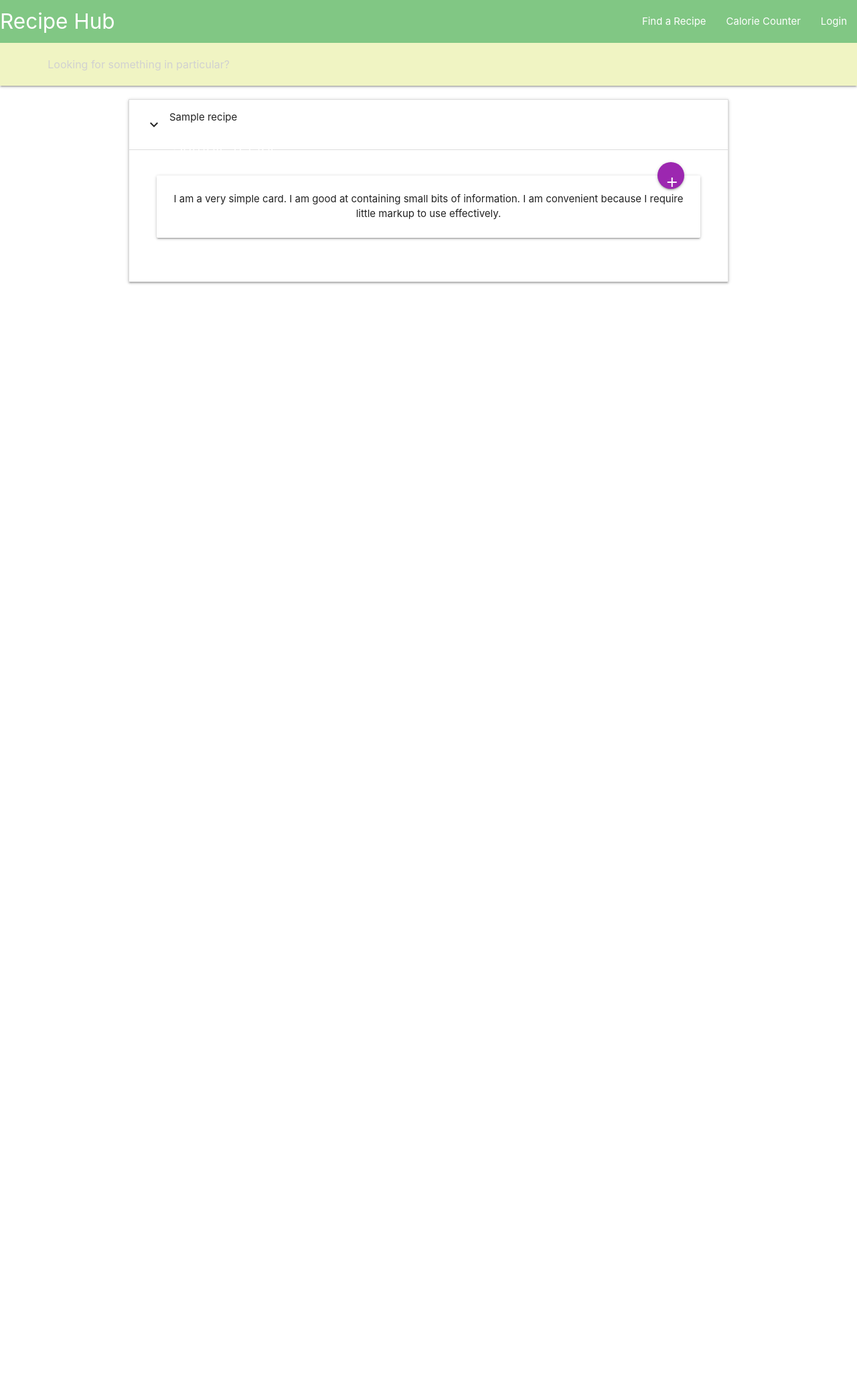
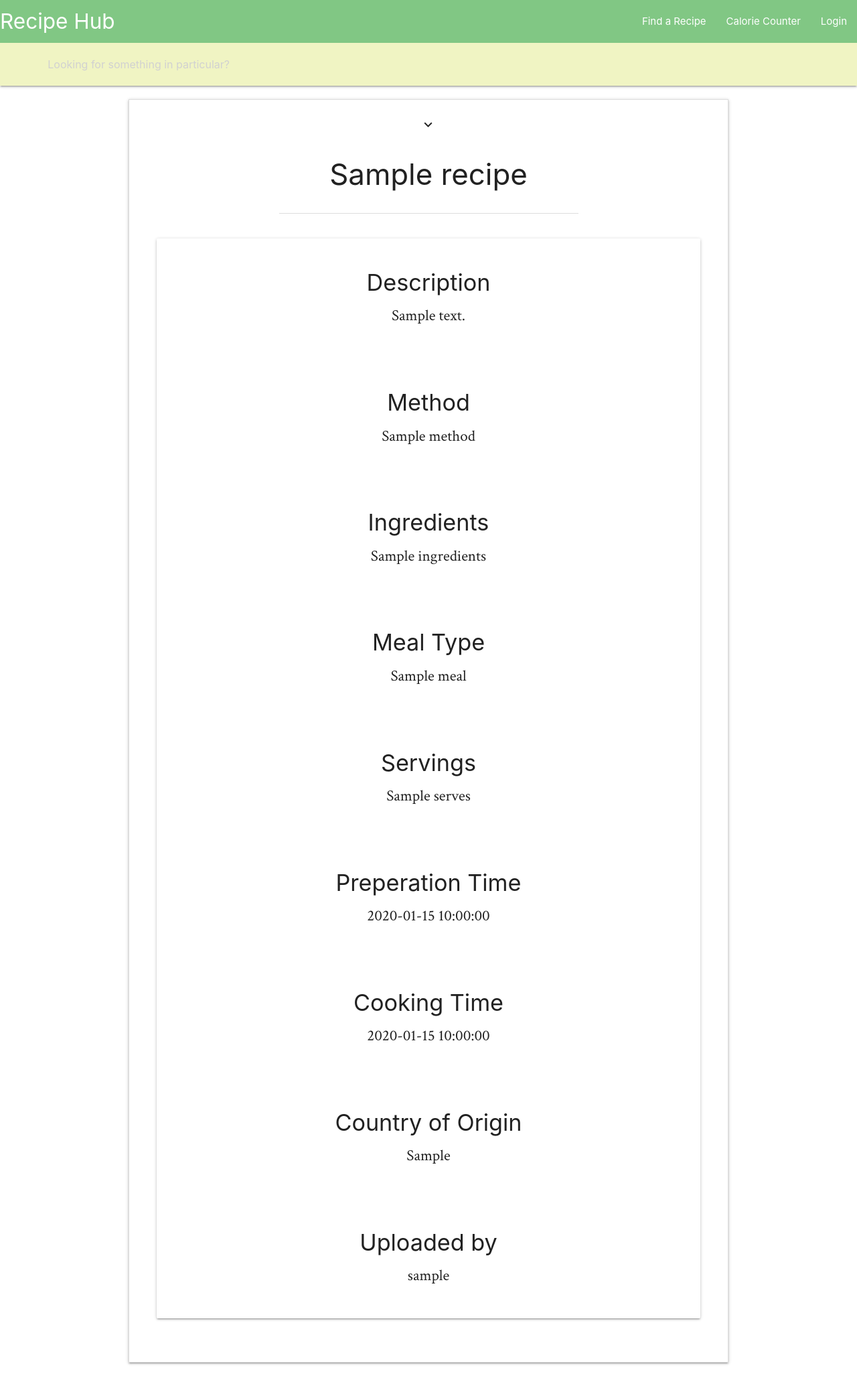
Before and after one commit to Didgerydont/data-centric-milestone-project, a Flask app: page /readrecipe in a window 1280 px wide, after a click that opens the changed part. Shown: the whole page at 67% size. Before the commit the page ends 424 px from the top, so only its background shows below. Run offline with Flask 2, Linux system fonts and the light colour scheme; a database or web service that is not in the repository returns one stand-in record (values such as "Sample title"); some libraries are stand-ins or nearby versions.

Commit message:
css has stopped working

```diff
--- a/app.py
+++ b/app.py
@@ -61,14 +61,17 @@ def register():
 
     return render_template('register.html')
 
-# CRUD
+# -----> CRUD
 
+# Read
 @app.route('/readrecipe')
 def get_recipe():
     return render_template('readrecipe.html',
     recipes=mongo.db.recipes.find())
 
 
+
+## Come back to Search, must find another as Mongo shell cant be used on this version of gitpod
 # Search bar
 @app.route('/search_bar/', methods=["POST"])
 def search_bar():
--- a/static/css/style.css
+++ b/static/css/style.css
@@ -6,11 +6,26 @@
 }
 
 /*text*/
-.text{
-
+p{
+    font-family: 'Crimson Text', serif;
+    font-size: 23px;
 }
 
 
+/*HEADERS*/
+.collapsible-header{
+    display: block;
+  margin-left: auto;
+  margin-right: auto;
+  width: 50%;
+}
+
+.title-header {
+  display: block;
+  margin-left: auto;
+  margin-right: auto;
+  width: 50%;
+}
 /* Navbar*/
 
 /* drop down collapsible*/
--- a/templates/base.html
+++ b/templates/base.html
@@ -5,6 +5,8 @@
 
     <!--Import Google Icon Font-->
     <link href="https://fonts.googleapis.com/icon?family=Material+Icons" rel="stylesheet">
+    <!--Import Google Font for Paragraphs-->
+    <link href="https://fonts.googleapis.com/css?family=Crimson+Text&display=swap" rel="stylesheet">
     <!--Import materialize.css-->
     <link rel="stylesheet" href="https://cdnjs.cloudflare.com/ajax/libs/materialize/1.0.0/css/materialize.min.css">
     <link rel="stylesheet" href="{{ url_for('static', filename='css/style.css') }}" type="text/css">
--- a/templates/readrecipe.html
+++ b/templates/readrecipe.html
@@ -15,27 +15,77 @@
 </div>
 
 <div class="row">
-    <div class="container">
+    <div class="container find-recipe-container">
         <ul class="collapsible">
         {% for recipe in recipes %}
             <li>
-                <div class="collapsible-header"><i class="material-icons">expand_more</i>{{recipe.title}}</div>
+                <div class="collapsible-header title-header"><i class="material-icons">expand_more</i><h3 class="recipe-header">{{recipe.title}}</h3></div>
                     <div class="collapsible-body">
                         <div class="row">
                             <div class="col s12">
                                 <div class="card">
                                     <div class="card-image">
-                                        <span class="card-title">{{recipe.title}}</span>
-                                        <a class="btn-floating halfway-fab waves-effect waves-light purple"><i class="material-icons">add</i></a>
                                     </div>
-                                    <div class="card-content">
-                                        <p>I am a very simple card. I am good at containing small bits of information. I am convenient because I require little markup to use effectively.</p>
+                                    <div class="card-content recipe-description">
+                                        <h4 class="find-recipe-headers">Description</h4>
+                                        <p>{{recipe.description}}</p>
+
                                     </div>
+                                    <br>
+                                    <div class="card-content recipe-method">
+                                        <h4 class="find-recipe-headers">Method</h4>
+                                        <p>{{recipe.method}}</p>
+
+                                    </div>
+                                    <br>
+                                    <div class="card-content recipe-ingredients">
+                                        <h4 class="find-recipe-headers">Ingredients</h4>
+                                        <p>{{recipe.ingredients}}</p>
+
+                                    </div>
+                                    <br>
+                                    <div class="card-content recipe-meal">
+                                        <h4 class="find-recipe-headers">Meal Type</h4>
+                                        <p>{{recipe.meal}}</p>
+
+                                    </div>
+                                    <br>
+                                    <div class="card-content recipe-serves">
+                                        <h4 class="find-recipe-headers">Servings</h4>
+                                        <p>{{recipe.serves}}</p>
+
+                                    </div>
+                                    <br>
+                                    <div class="card-content recipe-prep-time">
+                                        <h4 class="find-recipe-headers">Preperation Time</h4>
+                                        <p>{{recipe.prep_time}}</p>
+
+                                    </div>
+                                    <br>
+                                    <div class="card-content recipe-cooking-time">
+                                        <h4 class="find-recipe-headers">Cooking Time</h4>
+                                        <p>{{recipe.cooking_time}}</p>
+
+                                    </div>
+                                    <br>
+                                    <div class="card-content recipe-country-of-origin">
+                                        <h4 class="find-recipe-headers">Country of Origin</h4>
+                                        <p>{{recipe.country_of_origin}}</p>
+
+                                    </div>
+                                    <br>
+                                    <div class="card-content recipe-user-name">
+                                        <h4 class="find-recipe-headers">Uploaded by</h4>
+                                        <p>{{recipe.user_name}}</p>
+
+                                    </div>
+                                    <br>
+
                                 </div>
                             </div>
                         </div>
                     </div>
-                </di    v>
+                </div>
             </li>
         {% endfor %}
         </ul>
```
